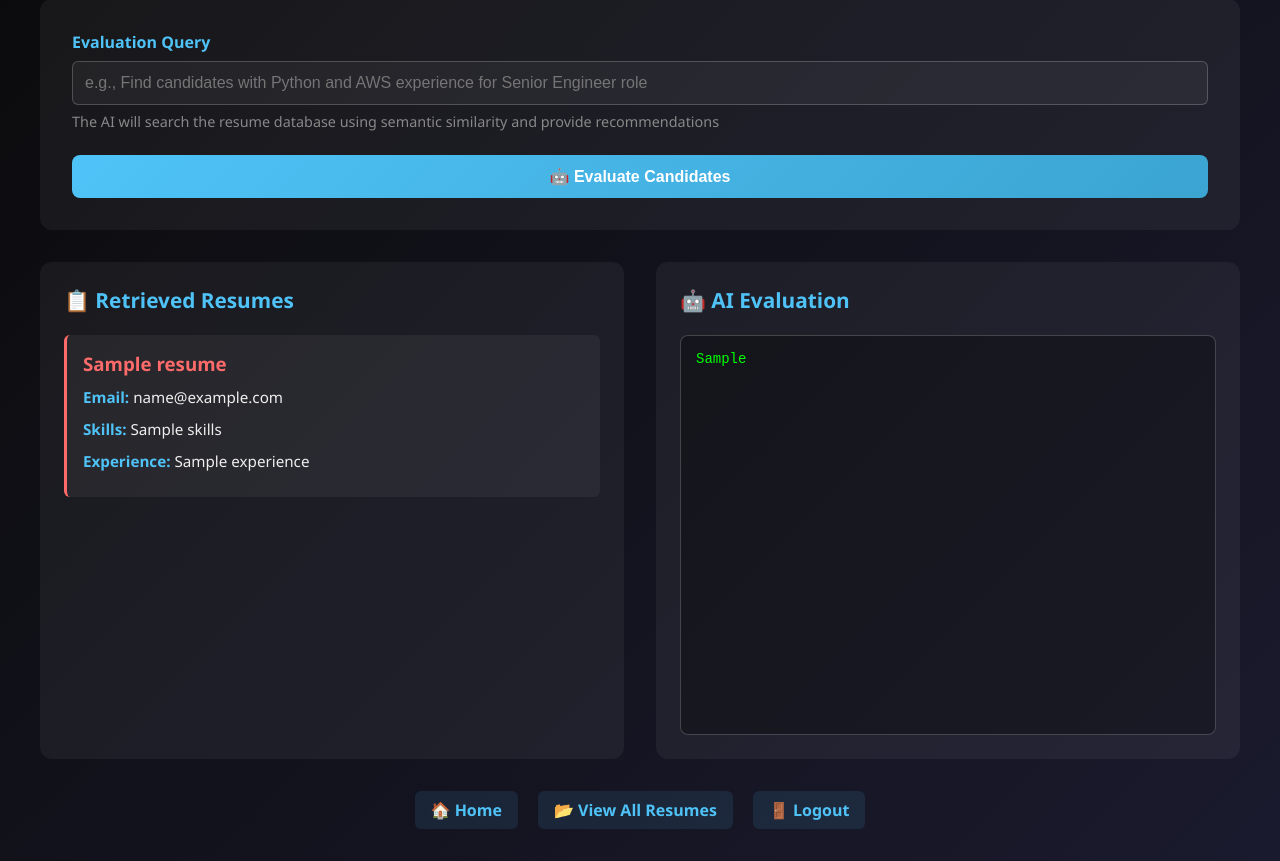
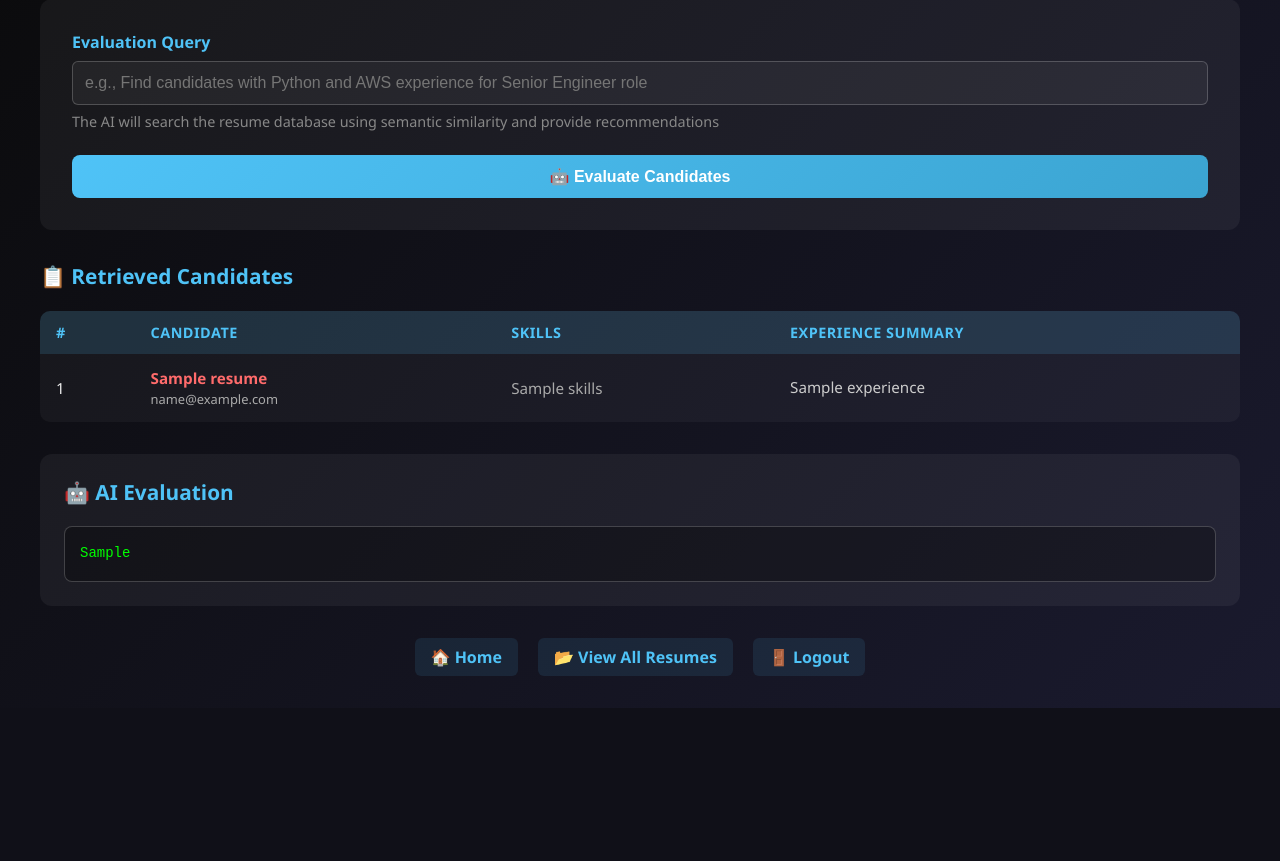
Before and after one commit to khaledibnalwalid/PromptMe-Lite, a Flask app: template challenges/LLM08_Vector_and_Embedding_Weaknesses/templates/evaluate.html in a window 1280 px wide. Shown: the part 201-1062 px from the top of the page. After the commit the page ends 909 px from the top, so only its background shows below. Run offline with Flask 3, Linux system fonts and the light colour scheme; the template is opened without the code that fills it: most values are stand-ins (such as "Sample title", 1, 10 or a date in 2020).

Commit message:
Improve LLM08 evaluation UI: concise scored list + candidate table
- Simplify LLM prompt to output scored candidate list (Name — Score — 1 line)
- Replace side-by-side layout with clean candidate table + AI response below
- Table shows #, candidate name/email, skills, experience summary

```diff
--- a/challenges/LLM08_Vector_and_Embedding_Weaknesses/templates/evaluate.html
+++ b/challenges/LLM08_Vector_and_Embedding_Weaknesses/templates/evaluate.html
@@ -136,70 +136,97 @@
       box-shadow: 0 6px 20px rgba(79, 195, 247, 0.4);
     }
 
-    .results-section {
-      display: grid;
-      grid-template-columns: 1fr 1fr;
-      gap: 2em;
+    /* ── Candidate Table ── */
+    .candidates-section {
       margin-bottom: 2em;
     }
 
-    @media (max-width: 900px) {
-      .results-section {
-        grid-template-columns: 1fr;
-      }
-    }
-
-    .retrieved-resumes,
-    .llm-response {
-      background: rgba(255, 255, 255, 0.05);
-      padding: 1.5em;
-      border-radius: 12px;
-    }
-
-    .retrieved-resumes h2,
-    .llm-response h2 {
+    .candidates-section h2 {
       color: #4fc3f7;
       margin-bottom: 1em;
       font-size: 1.3em;
     }
 
-    .resume-card {
-      background: rgba(255, 255, 255, 0.05);
-      border-left: 3px solid #ff6b6b;
-      padding: 1em;
-      margin-bottom: 1em;
-      border-radius: 6px;
+    .candidate-table {
+      width: 100%;
+      border-collapse: separate;
+      border-spacing: 0;
+      border-radius: 10px;
+      overflow: hidden;
+      background: rgba(255, 255, 255, 0.04);
     }
 
-    .resume-card h3 {
-      color: #ff6b6b;
-      margin-bottom: 0.5em;
+    .candidate-table thead th {
+      background: rgba(79, 195, 247, 0.15);
+      color: #4fc3f7;
+      text-align: left;
+      padding: 12px 16px;
+      font-size: 0.9em;
+      text-transform: uppercase;
+      letter-spacing: 0.5px;
     }
 
-    .resume-card p {
-      margin-bottom: 0.5em;
-      font-size: 0.95em;
-      line-height: 1.6;
+    .candidate-table tbody tr {
+      transition: background 0.2s;
     }
 
-    .resume-card .label {
+    .candidate-table tbody tr:hover {
+      background: rgba(255, 255, 255, 0.06);
+    }
+
+    .candidate-table td {
+      padding: 14px 16px;
+      border-bottom: 1px solid rgba(255, 255, 255, 0.06);
+      font-size: 0.95em;
+      vertical-align: middle;
+    }
+
+    .candidate-table tbody tr:last-child td {
+      border-bottom: none;
+    }
+
+    .candidate-name {
+      font-weight: 700;
+      color: #ff6b6b;
+    }
+
+    .candidate-skills {
+      color: #aaa;
+      font-size: 0.85em;
+    }
+
+    .candidate-exp {
+      color: #ccc;
+      font-size: 0.88em;
+      line-height: 1.5;
+    }
+
+    /* ── AI Response ── */
+    .ai-section {
+      background: rgba(255, 255, 255, 0.05);
+      padding: 1.5em;
+      border-radius: 12px;
+      margin-bottom: 2em;
+    }
+
+    .ai-section h2 {
       color: #4fc3f7;
-      font-weight: 600;
+      margin-bottom: 1em;
+      font-size: 1.3em;
     }
 
     .llm-output {
       width: 100%;
-      min-height: 400px;
       padding: 15px;
       font-family: 'Courier New', monospace;
       font-size: 14px;
       border: 1px solid rgba(255, 255, 255, 0.2);
       background: rgba(0, 0, 0, 0.3);
       color: #0f0;
-      resize: vertical;
       border-radius: 8px;
       white-space: pre-wrap;
       word-wrap: break-word;
+      line-height: 1.7;
     }
 
     .flag {
@@ -296,27 +323,42 @@
     </div>
 
     {% if llm_response or retrieved_resumes %}
-    <div class="results-section">
-      <div class="retrieved-resumes">
-        <h2>📋 Retrieved Resumes</h2>
+    <!-- Candidate Table -->
+    <div class="candidates-section">
+      <h2>📋 Retrieved Candidates</h2>
       {% if retrieved_resumes %}
+      <table class="candidate-table">
+        <thead>
+          <tr>
+            <th>#</th>
+            <th>Candidate</th>
+            <th>Skills</th>
+            <th>Experience Summary</th>
+          </tr>
+        </thead>
+        <tbody>
           {% for resume in retrieved_resumes %}
-          <div class="resume-card">
-            <h3>{{ resume.name }}</h3>
-            <p><span class="label">Email:</span> {{ resume.email }}</p>
-            <p><span class="label">Skills:</span> {{ resume.skills }}</p>
-            <p><span class="label">Experience:</span> {{ resume.experience[:200] }}{% if resume.experience|length > 200 %}...{% endif %}</p>
-          </div>
+          <tr>
+            <td>{{ loop.index }}</td>
+            <td>
+              <span class="candidate-name">{{ resume.name }}</span><br>
+              <span class="candidate-skills">{{ resume.email }}</span>
+            </td>
+            <td class="candidate-skills">{{ resume.skills }}</td>
+            <td class="candidate-exp">{{ resume.experience[:150] }}{% if resume.experience|length > 150 %}...{% endif %}</td>
+          </tr>
           {% endfor %}
+        </tbody>
+      </table>
       {% else %}
-          <p style="color: #888;">No resumes retrieved for this query.</p>
+      <p style="color: #888;">No resumes matched this query.</p>
       {% endif %}
     </div>
 
-      <div class="llm-response">
+    <!-- AI Evaluation -->
+    <div class="ai-section">
       <h2>🤖 AI Evaluation</h2>
       <div class="llm-output" id="llm-output">{{ llm_response }}</div>
-      </div>
     </div>
     {% endif %}
 
```
Also changed, not shown: challenges/LLM08_Vector_and_Embedding_Weaknesses/app8.py (+4 -4 lines). Lines whose indentation alone changed are shown as unchanged.
